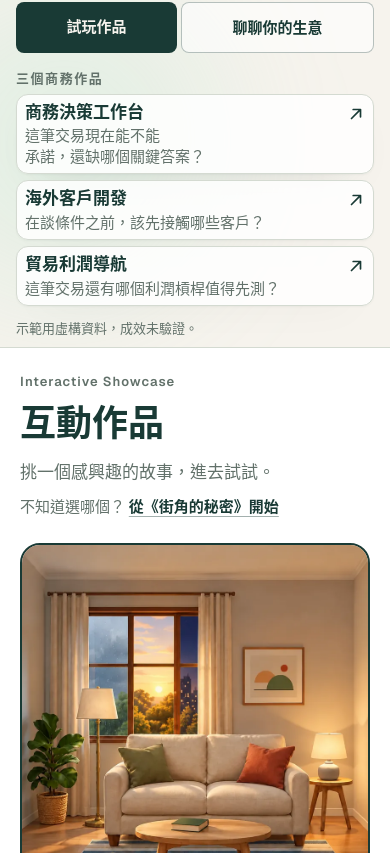
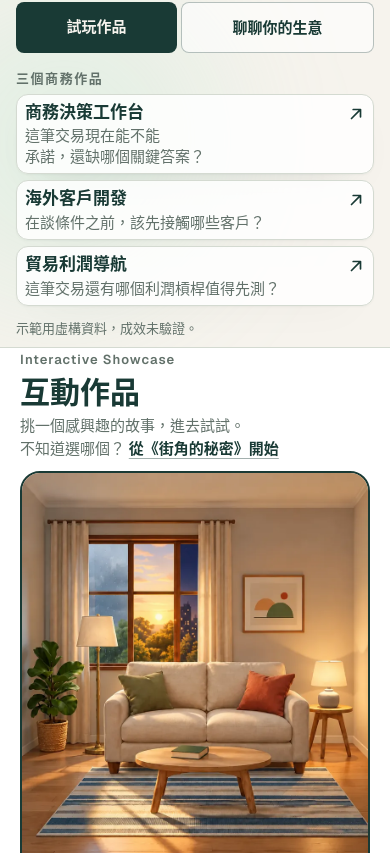
Before and after one commit to apchen1978/pauls-tradecraft, a React (Vite) app: page / in a window 390 px wide. Shown: the part 247-1100 px from the top of the page. Built offline with nearby package versions, Linux system fonts and the light colour scheme.

Commit message:
fix: tighten mobile showcase header

```diff
--- a/src/components/Showcase.jsx
+++ b/src/components/Showcase.jsx
@@ -58,24 +58,24 @@ export default function Showcase() {
 
   return (
     <section id="showcase" aria-labelledby="showcase-heading" className="scroll-mt-24 border-b border-line bg-white">
-      <div className="mx-auto max-w-7xl px-5 py-6 md:px-6 md:py-28">
-        <p className="text-xs font-semibold tracking-[0.08em] text-moss md:text-sm">{s.eyebrow}</p>
-        <h2 id="showcase-heading" className="mt-2 max-w-[10em] text-[2.25rem] font-semibold leading-[1.1] tracking-[-0.03em] text-ink md:mt-4 md:text-[3.5rem]">
+      <div className="mx-auto max-w-7xl px-5 py-16 md:px-6 md:py-28 max-[768px]:py-1">
+        <p className="text-xs font-semibold tracking-[0.08em] text-moss md:text-sm max-[768px]:leading-[1.3]">{s.eyebrow}</p>
+        <h2 id="showcase-heading" className="mt-4 max-w-[10em] text-[2.25rem] font-semibold leading-[1.1] tracking-[-0.03em] text-ink md:text-[3.5rem] max-[768px]:mt-1 max-[768px]:text-[1.875rem] max-[768px]:leading-[1.05]">
           {s.headline}
         </h2>
-        <p className="mt-3 max-w-[42ch] text-base leading-relaxed text-moss md:mt-5 md:text-lg">{s.intro}</p>
-        <p className="mt-2 max-w-[42ch] text-sm leading-relaxed text-moss md:mt-4 md:text-base">
+        <p className="mt-5 max-w-[42ch] text-base leading-relaxed text-moss md:text-lg max-[768px]:mt-1 max-[768px]:max-w-none max-[768px]:text-[0.9375rem] max-[768px]:leading-[1.35]">{s.intro}</p>
+        <p className="mt-4 max-w-[42ch] text-sm leading-relaxed text-moss md:text-base max-[768px]:mt-0.5 max-[768px]:max-w-none max-[768px]:leading-[1.35]">
           {s.startLabel}{" "}
           <a
             href={withDemoLang(s.startHref, lang)}
             target="_blank"
             rel="noopener noreferrer"
-            className="rounded-sm font-semibold text-ink underline decoration-ink/40 underline-offset-4 hover:decoration-ink focus-visible:outline focus-visible:outline-2 focus-visible:outline-offset-4 focus-visible:outline-ink"
+            className="rounded-sm font-semibold text-ink underline decoration-ink/40 underline-offset-4 hover:decoration-ink focus-visible:outline focus-visible:outline-2 focus-visible:outline-offset-4 focus-visible:outline-ink max-[768px]:-my-3 max-[768px]:inline-flex max-[768px]:min-h-11 max-[768px]:items-center"
           >
             {s.startCta}
           </a>
         </p>
-        <ol className="mt-6 grid grid-cols-1 gap-6 sm:grid-cols-2 md:mt-14 lg:gap-8 xl:grid-cols-6">
+        <ol className="mt-10 grid grid-cols-1 gap-6 sm:grid-cols-2 md:mt-14 lg:gap-8 xl:grid-cols-6 max-[768px]:mt-3">
           {items.map((item, index) => {
             const wide = wideAt(index, items.length);
             return (
```
Also changed, not shown: 11 other files (tests, documents, lock files or other folders).
